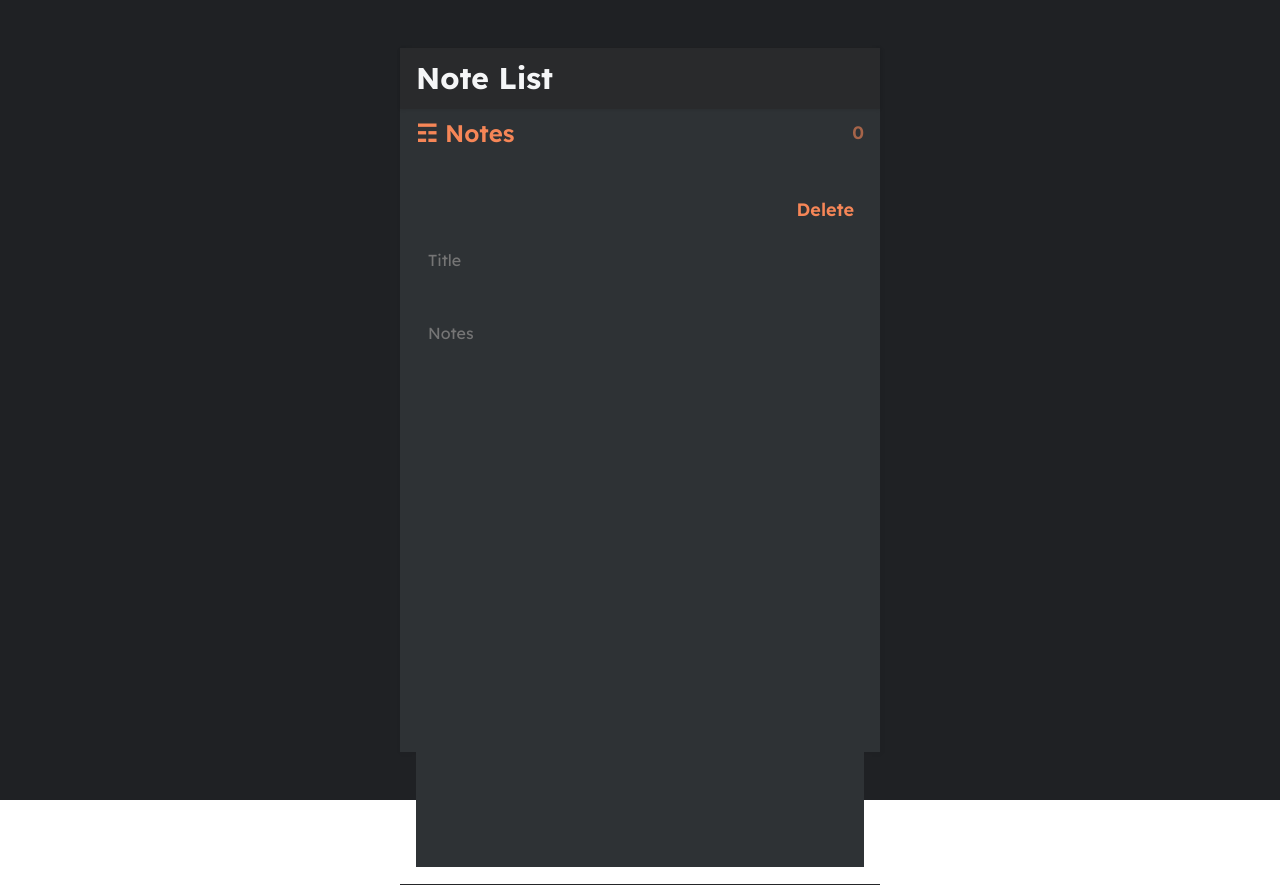
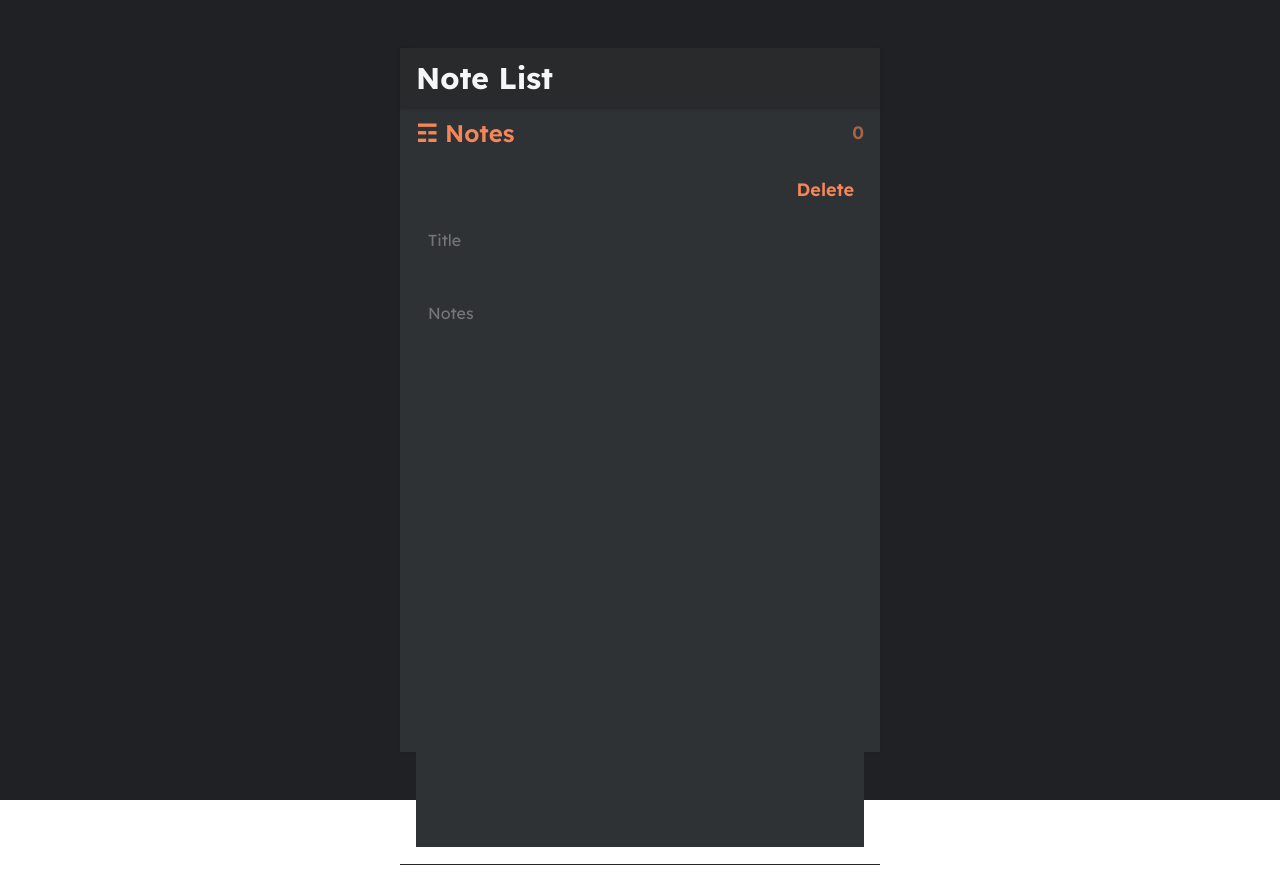
Before and after one commit to pmmj01/Portfolio-app, a React (Create React App) app in the folder frontend/: page /notes/1 in a window 1280 px wide. Built offline with nearby package versions, Linux system fonts and the light colour scheme; no server answers.

Commit message:
apiNotes_0.4.1

```diff
--- a/frontend/src/pages/Notes/NotePage.js
+++ b/frontend/src/pages/Notes/NotePage.js
@@ -78,9 +78,6 @@ const NotePage = () => {
   return (
     <div className="notes-list-item">
       <div className="note-header">
-
-      </div>
-      <div className="note-header">
         <div>
           {id !== "new" && isEditing && (
             <NoteAction
```
Also changed, not shown: 1 other file (tests, documents, lock files or other folders).
